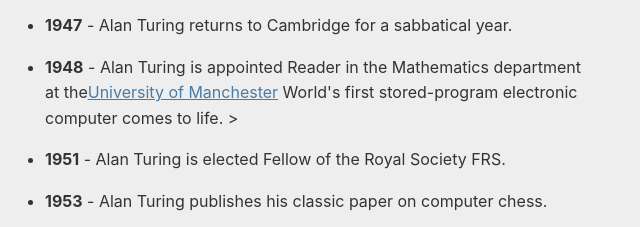
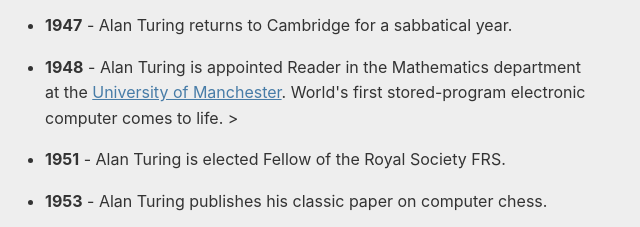
Before and after one commit to Stephen0111/alanturing, a plain HTML site: page index.html in a window 1280 px wide. Shown: the part 1598-1825 px from the top of the page, 340-980 px from the left. Drawn offline with Linux system fonts and the light colour scheme.

Commit message:
Update index.html

```diff
--- a/index.html
+++ b/index.html
@@ -81,11 +81,10 @@
           <strong>1946</strong> - Alan Turing and his group pioneer modern computer programming , writing a library of sophisticated programs for the unbuilt ACE.
         </li>
         <li><strong>1947</strong> - Alan Turing returns to Cambridge for a sabbatical year.</li>
-        <li><strong>1948</strong> - Alan Turing is appointed Reader in the Mathematics department at the<a
+        <li><strong>1948</strong> - Alan Turing is appointed Reader in the Mathematics department at the <a
             id="tribute-link6"
             href="https://www.manchester.ac.uk/"
-            target="_blank"
-            >University of Manchester</a> World's first stored-program electronic computer comes to life. >
+            target="_blank">University of Manchester</a>. World's first stored-program electronic computer comes to life. >
             </li>
             <li><strong>1951</strong> - Alan Turing is elected Fellow of the Royal Society FRS.</li>
             <li><strong>1953</strong> - Alan Turing publishes his classic paper on computer chess.</li>
```
